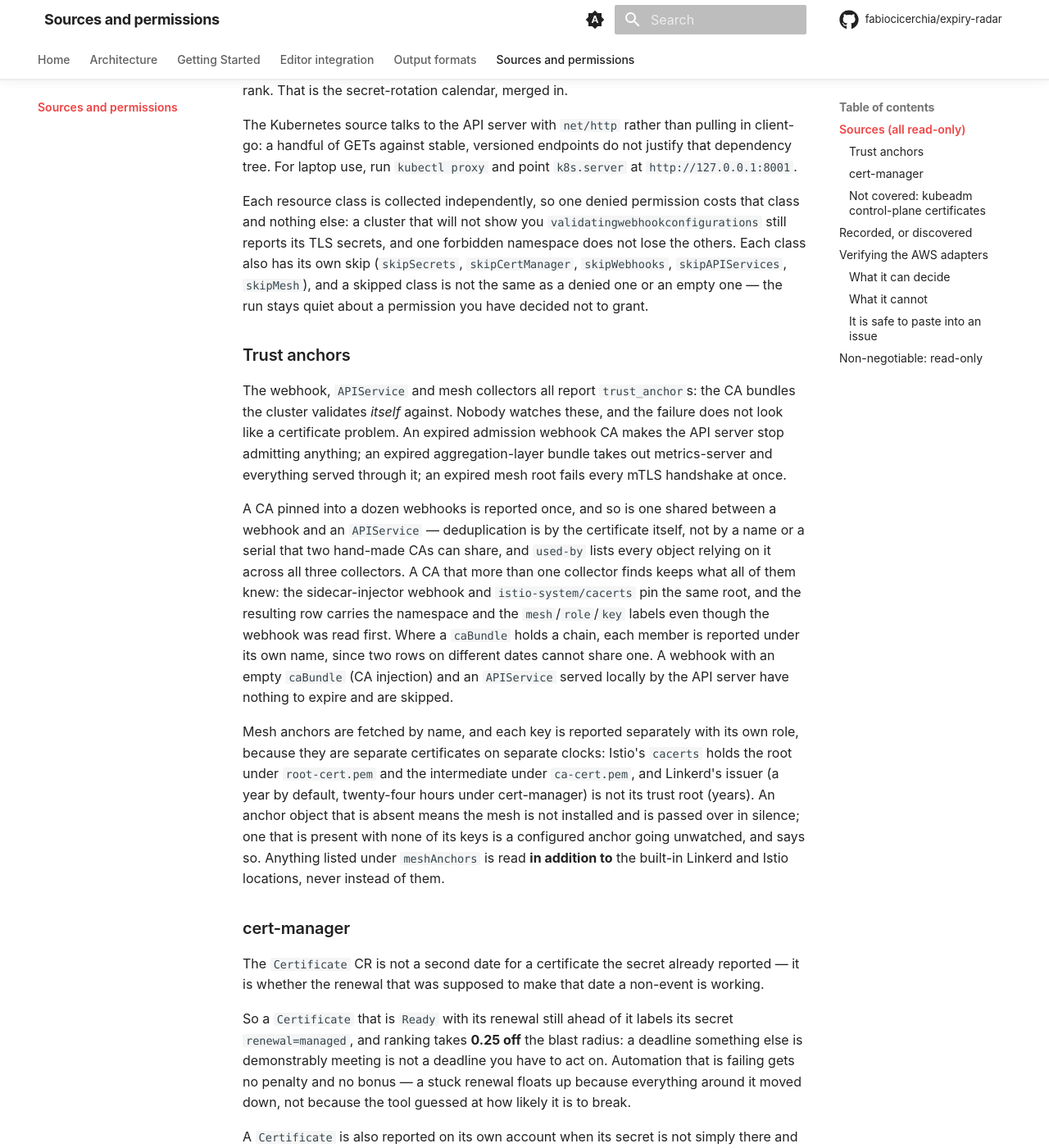
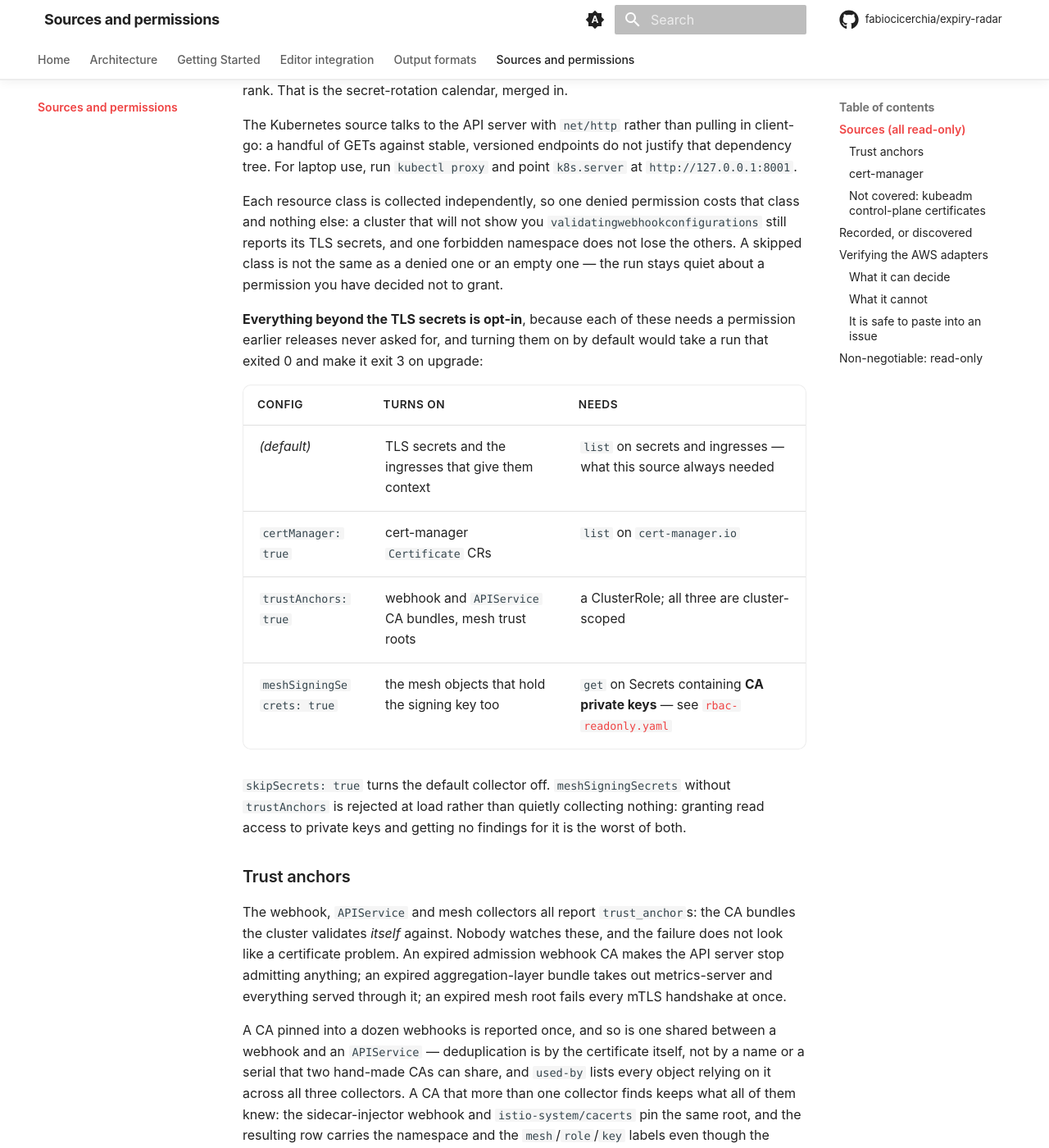
Before and after one commit to fabiocicerchia/expiry-radar, an MkDocs documentation site: the page built from docs/sources.md, in a window 1280 px wide and 1400 px high, scrolled down 1479 px. Shown: the whole window at 82% size. Built offline with MkDocs 1.6.1 and Material for MkDocs 9.7.7, drawn with Linux system fonts in a browser that asks for light colours; comment, search, counter and statistics services are not loaded; some of the changed text lies outside the part shown.

Commit message:
docs: document the opt-in collectors and the public-only mesh defaults
A table of what each flag turns on and which permission it needs, so the
upgrade path is visible: the default reads what this source always read,
and everything past that is asked for explicitly.

The mesh section now says the defaults are ConfigMaps because a
ConfigMap cannot carry a key, what meshSigningSecrets adds, and what
declining it costs — the Linkerd issuer, a year by default and
twenty-four hours under cert-manager, which no ConfigMap exposes.

The RBAC fixture gains istio-ca-root-cert in the ConfigMap rule and
drops the note about skipMesh being all-or-nothing, which the split into
trustAnchors and meshSigningSecrets has now resolved.

Co-Authored-By: Claude Opus 5 <noreply@anthropic.com>
Claude-Session: https://claude.ai/code/session_012k6FEeP7sCzmNY221ofabP

```diff
--- a/docs/sources.md
+++ b/docs/sources.md
@@ -33,10 +33,25 @@ not justify that dependency tree. For laptop use, run `kubectl proxy` and point
 Each resource class is collected independently, so one denied permission costs
 that class and nothing else: a cluster that will not show you
 `validatingwebhookconfigurations` still reports its TLS secrets, and one
-forbidden namespace does not lose the others. Each class also has its own skip
-(`skipSecrets`, `skipCertManager`, `skipWebhooks`, `skipAPIServices`,
-`skipMesh`), and a skipped class is not the same as a denied one or an empty
-one — the run stays quiet about a permission you have decided not to grant.
+forbidden namespace does not lose the others. A skipped class is not the same as
+a denied one or an empty one — the run stays quiet about a permission you have
+decided not to grant.
+
+**Everything beyond the TLS secrets is opt-in**, because each of these needs a
+permission earlier releases never asked for, and turning them on by default
+would take a run that exited 0 and make it exit 3 on upgrade:
+
+| Config | Turns on | Needs |
+| --- | --- | --- |
+| *(default)* | TLS secrets and the ingresses that give them context | `list` on secrets and ingresses — what this source always needed |
+| `certManager: true` | cert-manager `Certificate` CRs | `list` on `cert-manager.io` |
+| `trustAnchors: true` | webhook and `APIService` CA bundles, mesh trust roots | a ClusterRole; all three are cluster-scoped |
+| `meshSigningSecrets: true` | the mesh objects that hold the signing key too | `get` on Secrets containing **CA private keys** — see [`rbac-readonly.yaml`](rbac-readonly.yaml) |
+
+`skipSecrets: true` turns the default collector off. `meshSigningSecrets`
+without `trustAnchors` is rejected at load rather than quietly collecting
+nothing: granting read access to private keys and getting no findings for it is
+the worst of both.
 
 ### Trust anchors
 
@@ -59,11 +74,23 @@ name, since two rows on different dates cannot share one. A webhook with an empt
 `caBundle` (CA injection) and an `APIService` served locally by the API server
 have nothing to expire and are skipped.
 
-Mesh anchors are fetched by name, and each key is reported separately with its
-own role, because they are separate certificates on separate clocks: Istio's
-`cacerts` holds the root under `root-cert.pem` and the intermediate under
-`ca-cert.pem`, and Linkerd's issuer (a year by default, twenty-four hours under
-cert-manager) is not its trust root (years). An anchor object that is absent
+Mesh anchors are fetched by name. **The defaults are ConfigMaps only** —
+Linkerd's `linkerd-identity-trust-roots` and Istio's `istio-ca-root-cert` — and
+that is deliberate: a ConfigMap holds the certificate and nothing else, so
+reading one cannot expose a key. Istio distributes `istio-ca-root-cert` to every
+namespace and it carries the same root as `istio-ca-secret`, without the private
+key beside it.
+
+`meshSigningSecrets: true` adds `linkerd-identity-issuer`, `cacerts` and
+`istio-ca-secret`, each of which returns a CA private key along with the
+certificate. What it buys is worth stating: the Linkerd issuer lapses in a year
+by default and in twenty-four hours under cert-manager, which makes it the mesh
+certificate most likely to expire unnoticed, and no ConfigMap exposes it. What
+it costs is on the tin — read [`rbac-readonly.yaml`](rbac-readonly.yaml) first.
+
+Each key is reported separately with its own role, because they are separate
+certificates on separate clocks: Istio's `cacerts` holds the root under
+`root-cert.pem` and the intermediate under `ca-cert.pem`. An anchor object that is absent
 means the mesh is not installed and is passed over in silence; one that is
 present with none of its keys is a configured anchor going unwatched, and says
 so. Anything listed under `meshAnchors` is read **in addition to** the built-in
--- a/expiry-radar.example.json
+++ b/expiry-radar.example.json
@@ -15,9 +15,9 @@
     "namespaces": ["prod", "payments"],
     "caFile": "",
     "insecure": false,
-    "skipWebhooks": true,
-    "skipAPIServices": true,
-    "skipMesh": true
+    "certManager": true,
+    "trustAnchors": false,
+    "meshSigningSecrets": false
   },
   "vault": {
     "enabled": false,
```
Also changed, not shown: docs/rbac-readonly.yaml (+10 -8 lines).
